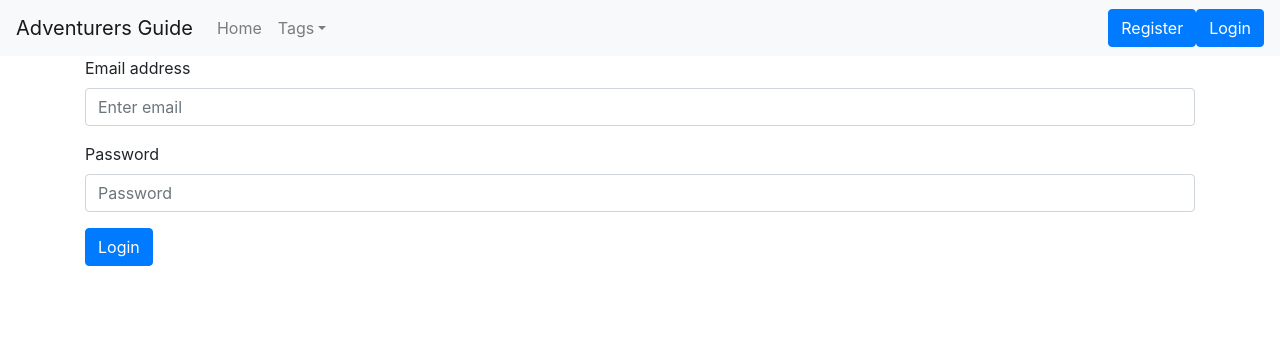
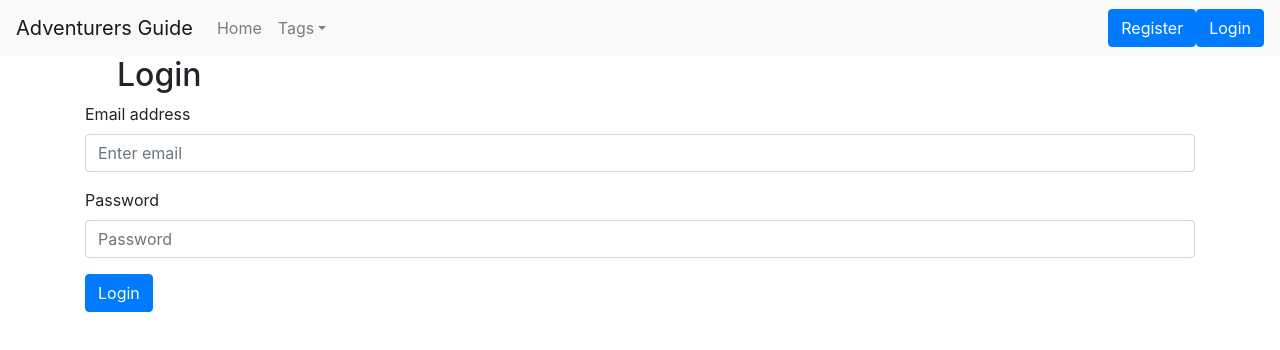
Before and after one commit to jpcutshall/Adventurers-Guide-Front-End, a React (Create React App) app: page /login in a window 1280 px wide. Shown: the top 350 px of the page. Built offline with nearby package versions, Linux system fonts and the light colour scheme; no server answers.

Commit message:
added error messages for login

```diff
--- a/src/components/auth/Login.js
+++ b/src/components/auth/Login.js
@@ -1,20 +1,23 @@
 import React, {useState, useContext} from "react"
 import { useHistory } from "react-router-dom"
 import UserContext from "../context/UserContext"
+import ErrorWarning from "../error/ErrorWarning"
 import { Button, Form, Container} from "react-bootstrap"
 import Axios from "axios"
 
 export default function Login() {
 	const [email, setEmail] = useState()
 	const [password, setPassword] = useState()
+	const [error, setError] = useState()
 
 	const { setUserData } = useContext(UserContext)
 	const history = useHistory()
 
+
 	const submit = async (e) => {
 		e.preventDefault()
+		try{
 			const loginUser = {email, password}
-
 			const loginRes = await Axios.post("http://localhost:3003/users/login", loginUser
 			)
 			setUserData({
@@ -23,10 +26,17 @@ export default function Login() {
 			})
 			localStorage.setItem("auth-token", loginRes.data.token)
 			history.push("/")
+		} catch (err) {
+			err.response.data.msg && setError(err.response.data.msg)
+		}
 	}
 
 	return (
 		<Container>
+			<h2>Login</h2>
+			{error && (
+				<ErrorWarning message={error} clearError={() => setError(undefined)} />
+			)}
 			<Form onSubmit={submit}>
 
 			  <Form.Group controlId="formBasicEmail">
--- a/src/components/auth/Register.js
+++ b/src/components/auth/Register.js
@@ -39,6 +39,7 @@ export default function Register() {
 
 	return (
 		<Container>
+			<h2>Register</h2>
 		{error && (
 			<ErrorWarning message={error} clearError={() => setError(undefined)} />
 		)}
```
Lines whose indentation alone changed are shown as unchanged.
